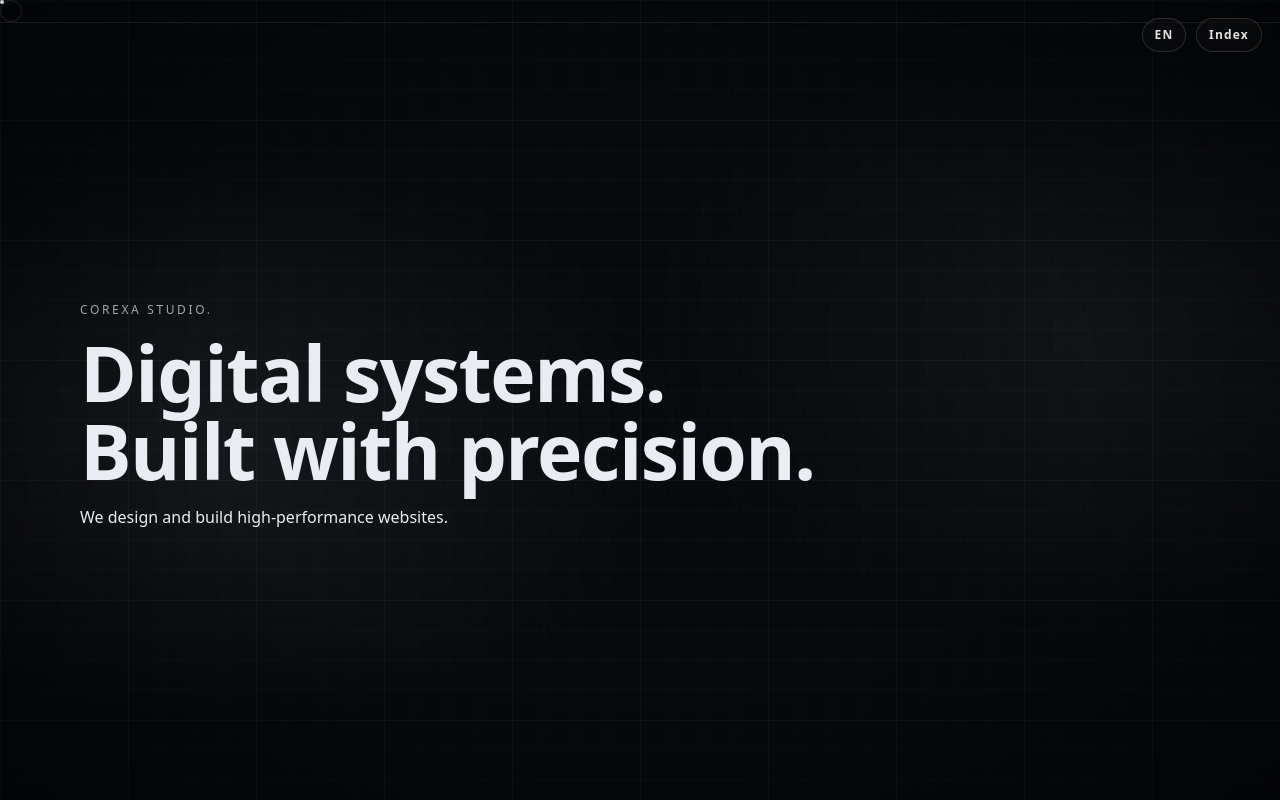
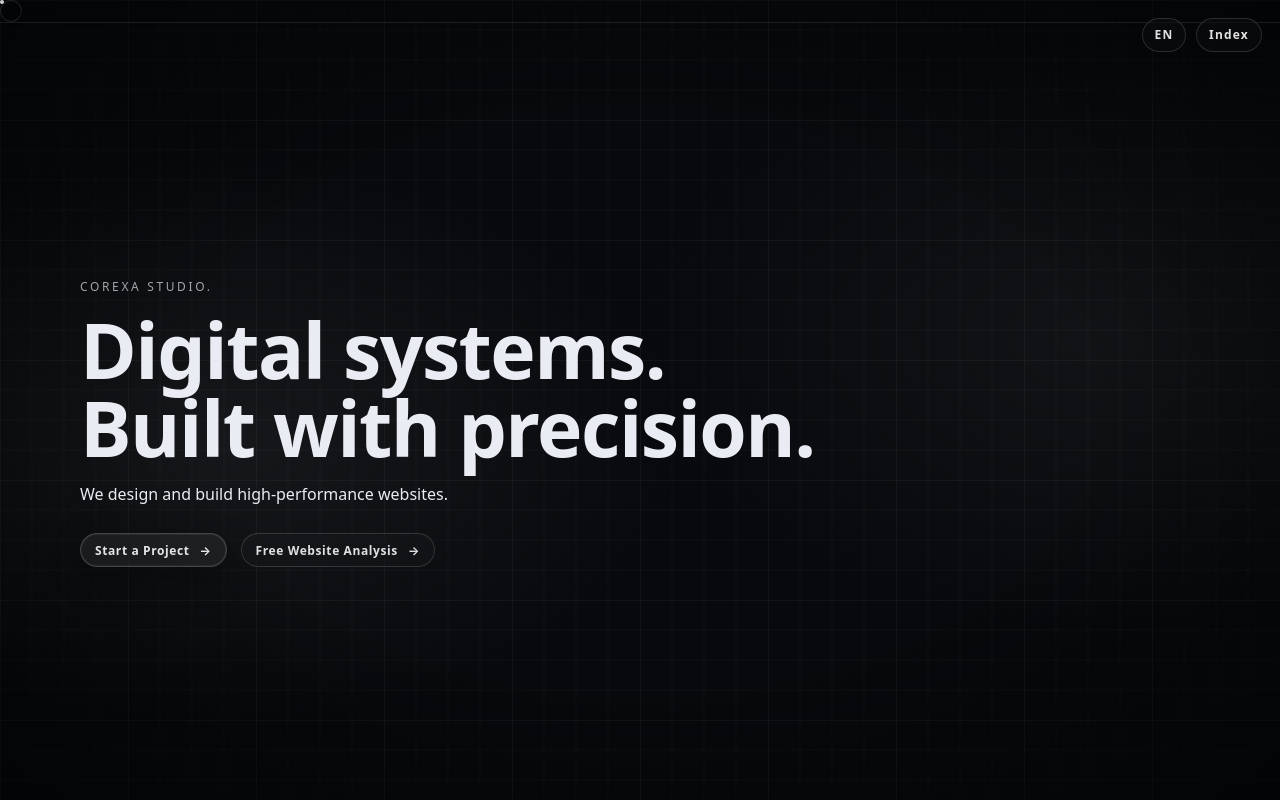
Before and after one commit to LucasHuDev/corexa-narrative, a React (Vite) app: page / in a window 1280 px wide. Shown: the top 800 px of the page. Built offline with nearby package versions, Linux system fonts and the light colour scheme.

Commit message:
Add analyzer CTA to hero

```diff
--- a/src/components/Hero.jsx
+++ b/src/components/Hero.jsx
@@ -5,7 +5,7 @@
 
 export default function Hero() {
   const rootRef = useRef(null);
-  const { t } = useI18n();
+  const { t, lang } = useI18n();
 
   useLayoutEffect(() => {
     const prefersReduce = window.matchMedia(
@@ -32,6 +32,10 @@
     return () => ctx.revert();
   }, []);
 
+  const projectLabel = lang === "es" ? "Solicitar proyecto" : "Start a Project";
+  const analyzerLabel =
+    lang === "es" ? "Análisis gratuito" : "Free Website Analysis";
+
   return (
     <section id="hero" className="section hero" aria-label="Intro">
       <GridOverlay variant="default" />
@@ -46,6 +50,21 @@
           </h1>
 
           <p className="sub">{t("hero_sub")}</p>
+
+          <div className="hero__actions">
+            <a
+              href="#contact"
+              className="btn btn--primary"
+              data-cursor="cta"
+              data-hover-intent="cta"
+            >
+              {projectLabel} <span aria-hidden="true">→</span>
+            </a>
+
+            <a href="/analyzer" className="btn btn--ghost">
+              {analyzerLabel} <span aria-hidden="true">→</span>
+            </a>
+          </div>
         </div>
       </div>
     </section>
--- a/src/styles/app.css
+++ b/src/styles/app.css
@@ -1584,3 +1584,22 @@
     grid-template-columns: 1fr;
   }
 }
+
+.hero__actions {
+  display: flex;
+  gap: 14px;
+  align-items: center;
+  flex-wrap: wrap;
+  margin-top: 28px;
+}
+
+@media (max-width: 640px) {
+  .hero__actions {
+    width: 100%;
+  }
+
+  .hero__actions .btn {
+    width: 100%;
+    justify-content: center;
+  }
+}
```
